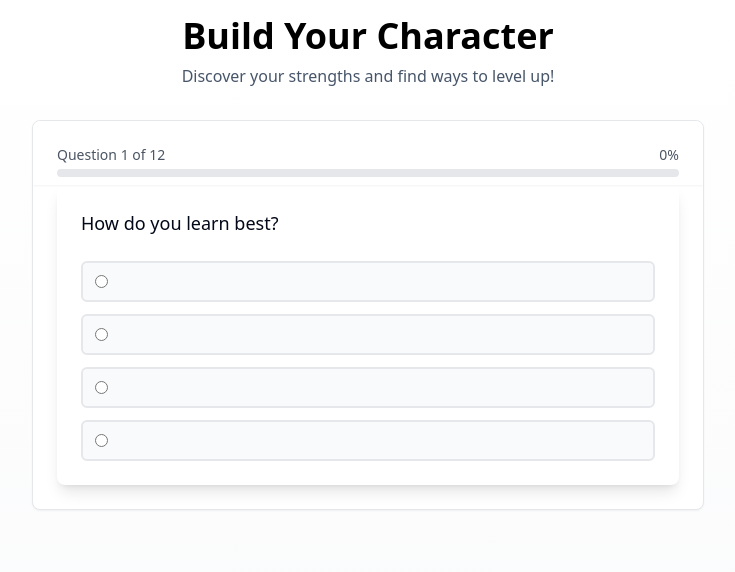
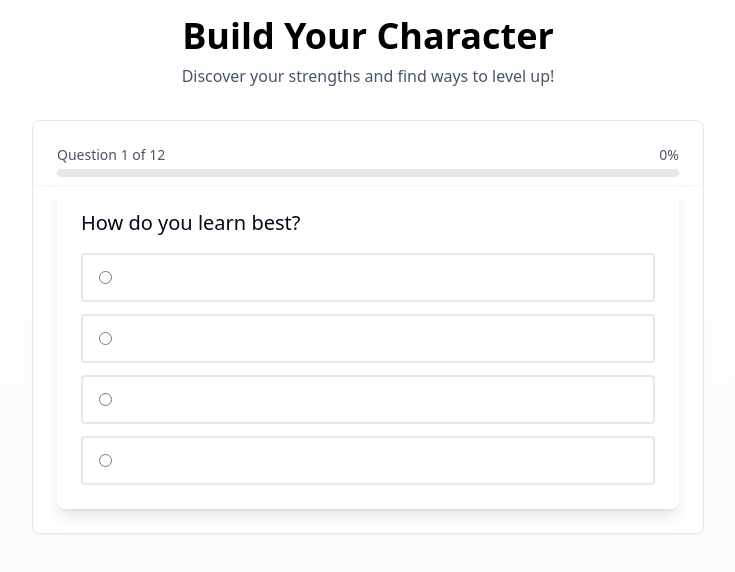
Before and after one commit to cdthedrummer/quiz-app, a Next.js app: page / in a window 1280 px wide. Shown: the top 572 px of the page, without its empty margins (272-1007 px from the left). Built offline with nearby package versions, Linux system fonts and the light colour scheme.

Commit message:
fix: remove all shadcn dependencies, simplify component

```diff
--- a/src/components/quiz/QuizQuestion.tsx
+++ b/src/components/quiz/QuizQuestion.tsx
@@ -1,5 +1,4 @@
 import React from 'react';
-import { QuizOption } from './QuizOption';
 
 interface QuizQuestionProps {
   question: {
@@ -15,18 +14,29 @@ interface QuizQuestionProps {
 export function QuizQuestion({ question, selections, onSelect, onNext }: QuizQuestionProps) {
   return (
     <div className="p-6 bg-white rounded-lg shadow-lg">
-      <h3 className="text-lg font-medium mb-6">{question.text}</h3>
+      <h3 className="text-xl font-medium mb-4">{question.text}</h3>
 
       <div className="space-y-3">
         {question.options.map((option) => (
-          <QuizOption
+          <label
             key={option.value}
-            value={option.value}
-            label={option.label}
-            selected={selections.includes(option.value)}
-            type={question.type}
-            onChange={onSelect}
-          />
+            className={`block p-4 rounded border-2 cursor-pointer transition-all
+              ${selections.includes(option.value)
+                ? 'bg-blue-50 border-blue-500'
+                : 'bg-white hover:bg-gray-50 border-gray-200'}`}
+          >
+            <div className="flex items-center">
+              <input
+                type={question.type === 'multiple' ? 'checkbox' : 'radio'}
+                name="quiz-option"
+                value={option.value}
+                checked={selections.includes(option.value)}
+                onChange={() => onSelect(option.value)}
+                className="mr-3"
+              />
+              <span>{option.label}</span>
+            </div>
+          </label>
         ))}
       </div>
 
```
